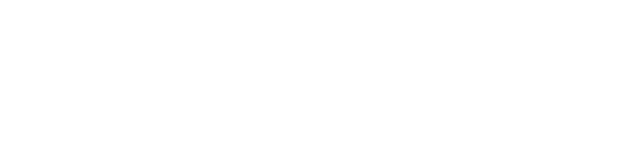
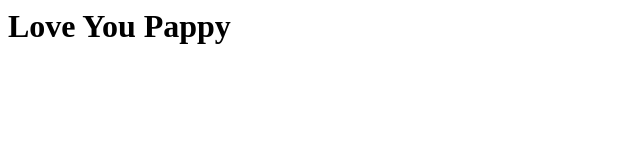
Before and after one commit to appula-puppy/hosting-in-github, a website: page index.html in a window 1280 px wide. Shown: the whole page, without its empty margins (0-640 px from the left). Drawn offline with Linux system fonts and the light colour scheme.

Commit message:
Update index.html

```diff
--- a/index.html
+++ b/index.html
@@ -1 +1,2 @@
 <div id="app"></div>
+<h1>Love You Pappy</h1>
```
